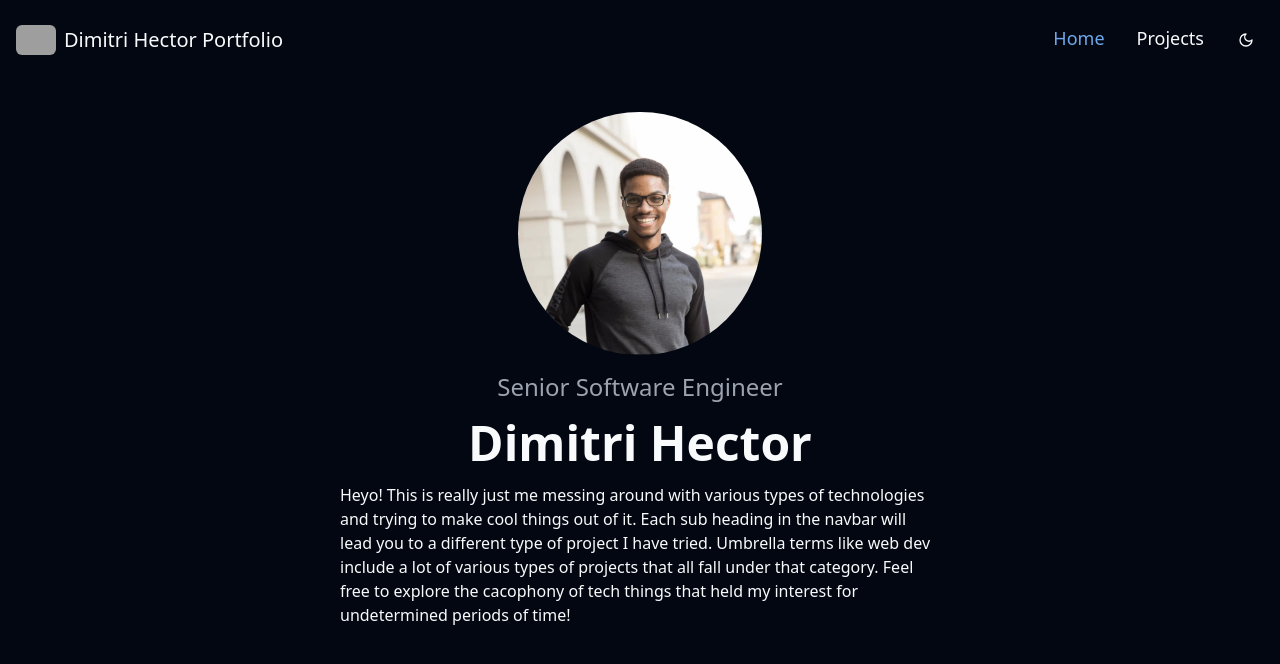
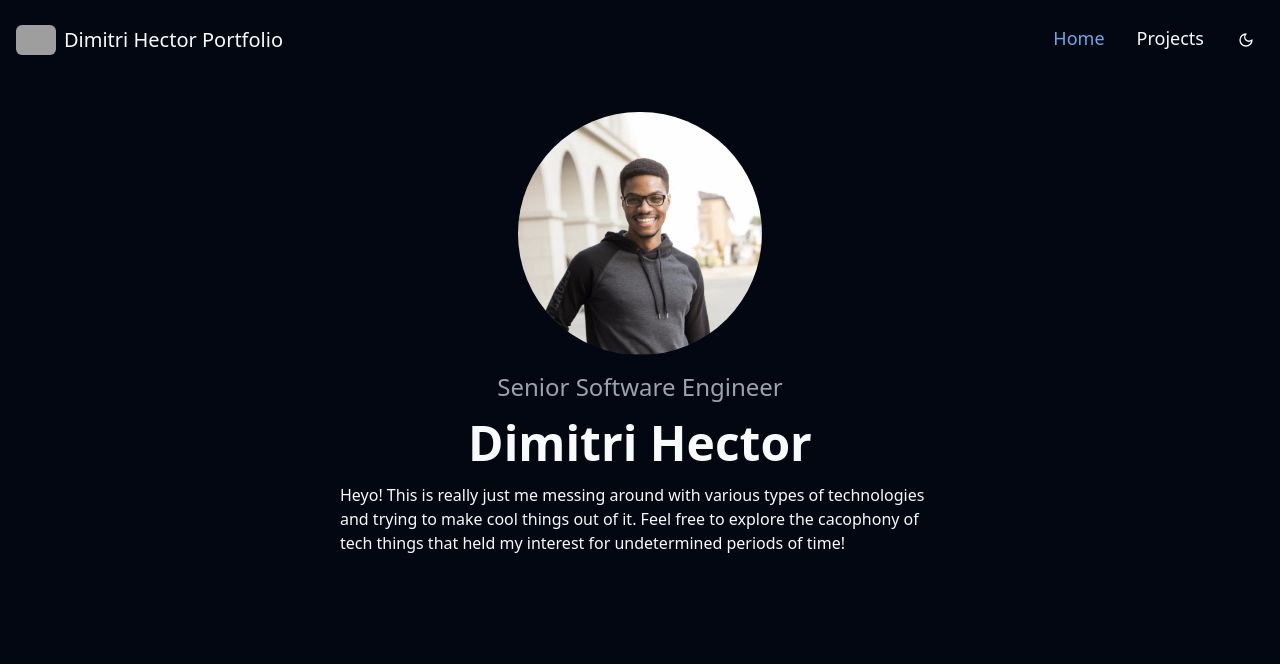
Before and after one commit to joshuahector86/portfolio, a React (Vite) app: page / in a window 1280 px wide. Shown: the top 664 px of the page. Built offline with nearby package versions, Linux system fonts and the light colour scheme; grey boxes are pictures that could not be loaded.

Commit message:
updating text on home page

```diff
--- a/src/pages/home.tsx
+++ b/src/pages/home.tsx
@@ -15,10 +15,7 @@ const Home = () => {
         <h1 className="font-semibold text-5xl">Dimitri Hector</h1>
         <p className="max-w-[600px]">
           Heyo! This is really just me messing around with various types of
-          technologies and trying to make cool things out of it. Each sub
-          heading in the navbar will lead you to a different type of project I
-          have tried. Umbrella terms like web dev include a lot of various types
-          of projects that all fall under that category. Feel free to explore
+          technologies and trying to make cool things out of it. Feel free to explore
           the cacophony of tech things that held my interest for undetermined
           periods of time!
         </p>
```
